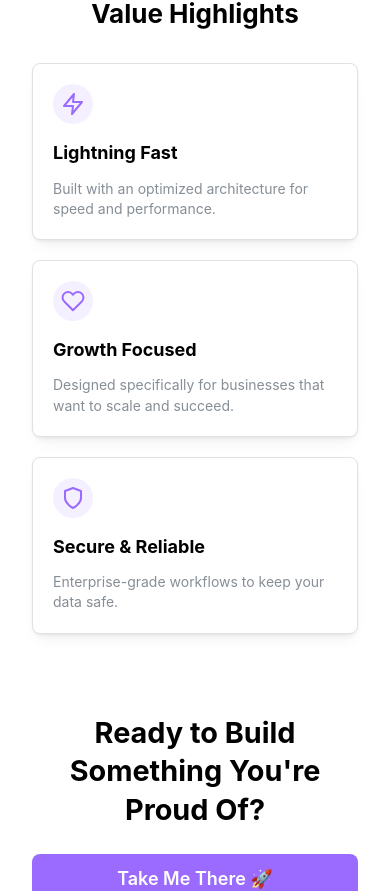
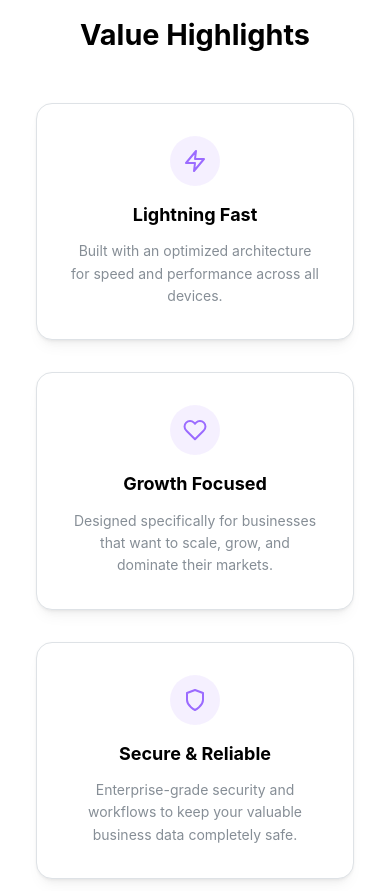
Before and after one commit to prachi2608/Lumvera, a React (Vite) app in the folder lead-gen-website/: page / in a window 390 px wide. Shown: the part 1385-2276 px from the top of the page. Built offline with nearby package versions, Linux system fonts and the light colour scheme.

Commit message:
Improve Value Highlights section mobile alignment and spacing

```diff
--- a/lead-gen-website/src/pages/Home.tsx
+++ b/lead-gen-website/src/pages/Home.tsx
@@ -49,23 +49,149 @@ export default function Home() {
       </Container>
 
       {/* Value Highlights - Mobile Optimized */}
-      <Container size="lg" py={{ base: 40, md: 80 }}>
-        <Title order={2} style={{ textAlign: 'center', marginBottom: '2rem' }}>Value Highlights</Title>
-        <SimpleGrid cols={{ base: 1, sm: 2, md: 3 }} spacing="lg">
-          <Card shadow="sm" p="lg" radius="md" withBorder>
-            <ThemeIcon variant="light" size={40} radius={40}><FiZap size={24} /></ThemeIcon>
-            <Title order={3} mt="md" size="h4">Lightning Fast</Title>
-            <Text c="dimmed" mt="sm" size="sm">Built with an optimized architecture for speed and performance.</Text>
+      <Container size="lg" py={{ base: 60, md: 80 }} px={{ base: 20, md: undefined }}>
+        <Title
+          order={2}
+          style={{
+            textAlign: 'center',
+            marginBottom: '3rem',
+            fontSize: 'clamp(1.8rem, 6vw, 2.5rem)'
+          }}
+        >
+          Value Highlights
+        </Title>
+        <SimpleGrid
+          cols={{ base: 1, sm: 2, md: 3 }}
+          spacing="xl"
+          style={{ alignItems: 'stretch' }}
+        >
+          <Card
+            shadow="sm"
+            padding="xl"
+            radius="lg"
+            withBorder
+            style={{
+              height: '100%',
+              display: 'flex',
+              flexDirection: 'column',
+              textAlign: 'center'
+            }}
+          >
+            <div style={{ marginBottom: '1rem' }}>
+              <ThemeIcon
+                variant="light"
+                size={50}
+                radius={50}
+                style={{ margin: '0 auto' }}
+              >
+                <FiZap size={24} />
+              </ThemeIcon>
+            </div>
+            <Title
+              order={3}
+              size="h4"
+              style={{
+                marginBottom: '0.75rem'
+              }}
+            >
+              Lightning Fast
+            </Title>
+            <Text
+              c="dimmed"
+              size="sm"
+              style={{
+                lineHeight: 1.6,
+                flex: 1
+              }}
+            >
+              Built with an optimized architecture for speed and performance across all devices.
+            </Text>
           </Card>
-          <Card shadow="sm" p="lg" radius="md" withBorder>
-            <ThemeIcon variant="light" size={40} radius={40}><FiHeart size={24} /></ThemeIcon>
-            <Title order={3} mt="md" size="h4">Growth Focused</Title>
-            <Text c="dimmed" mt="sm" size="sm">Designed specifically for businesses that want to scale and succeed.</Text>
+
+          <Card
+            shadow="sm"
+            padding="xl"
+            radius="lg"
+            withBorder
+            style={{
+              height: '100%',
+              display: 'flex',
+              flexDirection: 'column',
+              textAlign: 'center'
+            }}
+          >
+            <div style={{ marginBottom: '1rem' }}>
+              <ThemeIcon
+                variant="light"
+                size={50}
+                radius={50}
+                style={{ margin: '0 auto' }}
+              >
+                <FiHeart size={24} />
+              </ThemeIcon>
+            </div>
+            <Title
+              order={3}
+              size="h4"
+              style={{
+                marginBottom: '0.75rem'
+              }}
+            >
+              Growth Focused
+            </Title>
+            <Text
+              c="dimmed"
+              size="sm"
+              style={{
+                lineHeight: 1.6,
+                flex: 1
+              }}
+            >
+              Designed specifically for businesses that want to scale, grow, and dominate their markets.
+            </Text>
           </Card>
-          <Card shadow="sm" p="lg" radius="md" withBorder>
-            <ThemeIcon variant="light" size={40} radius={40}><FiShield size={24} /></ThemeIcon>
-            <Title order={3} mt="md" size="h4">Secure & Reliable</Title>
-            <Text c="dimmed" mt="sm" size="sm">Enterprise-grade workflows to keep your data safe.</Text>
+
+          <Card
+            shadow="sm"
+            padding="xl"
+            radius="lg"
+            withBorder
+            style={{
+              height: '100%',
+              display: 'flex',
+              flexDirection: 'column',
+              textAlign: 'center'
+            }}
+          >
+            <div style={{ marginBottom: '1rem' }}>
+              <ThemeIcon
+                variant="light"
+                size={50}
+                radius={50}
+                style={{ margin: '0 auto' }}
+              >
+                <FiShield size={24} />
+              </ThemeIcon>
+            </div>
+            <Title
+              order={3}
+              size="h4"
+              style={{
+                marginBottom: '0.75rem'
+              }}
+            >
+              Secure & Reliable
+            </Title>
+            <Text
+              c="dimmed"
+              size="sm"
+              style={{
+                lineHeight: 1.6,
+                flex: 1
+              }}
+            >
+              Enterprise-grade security and workflows to keep your valuable business data completely safe.
+            </Text>
           </Card>
         </SimpleGrid>
       </Container>
```
